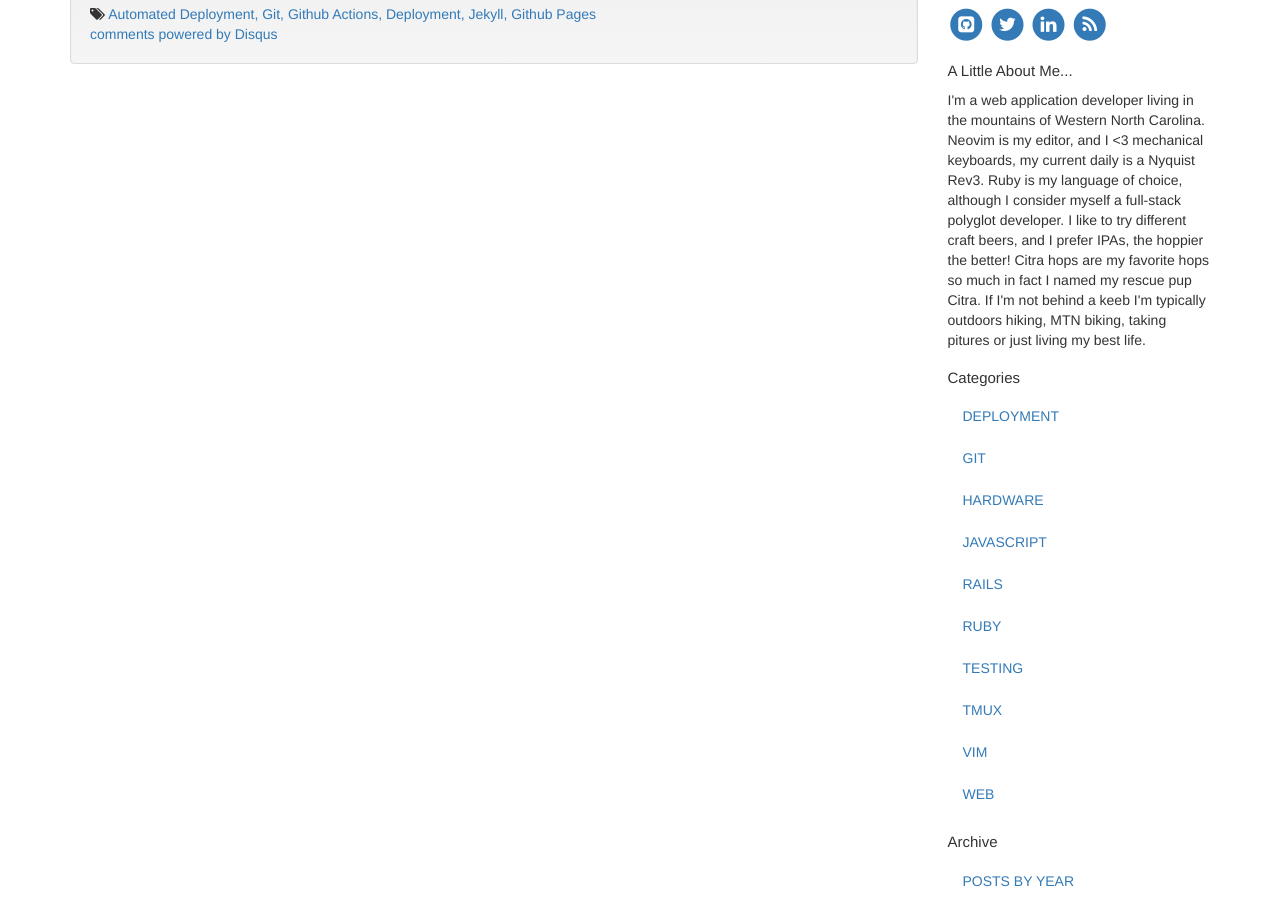
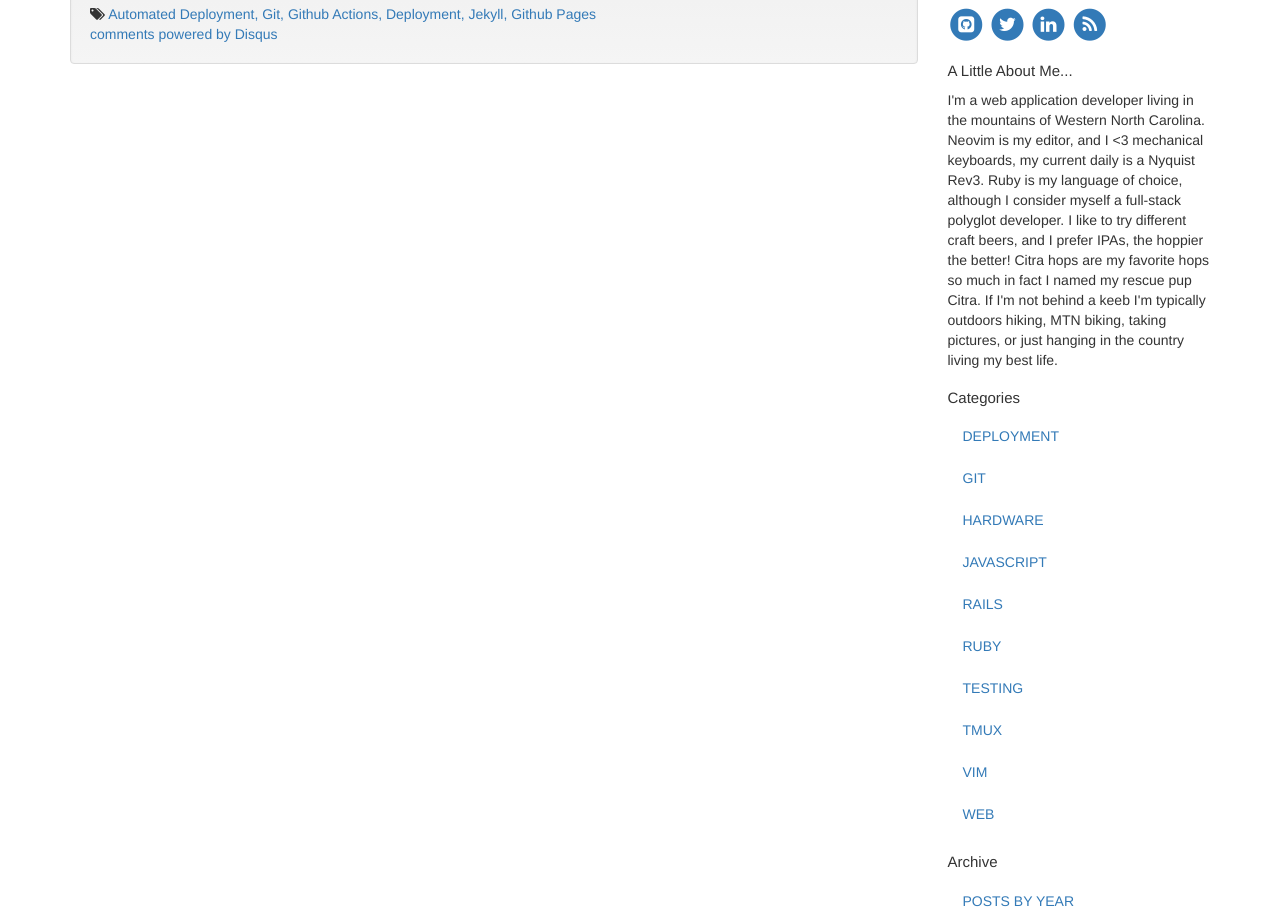
Before and after one commit to danielnolan/danielnolan.github.com, a Jekyll site: the page built from _posts/2023-10-23-deploying-my-blog-to-github-with-github-actions.md, in a window 1280 px wide and 1185 px high, cut to the strip 264-1185 px from the top of the window. Built offline with Jekyll 4.4.1, drawn with Linux system fonts in a browser that asks for light colours; nearby versions of some CDN libraries; comment, search, counter and statistics services are not loaded.

Commit message:
Copy updates

```diff
--- a/_includes/sidebar.html
+++ b/_includes/sidebar.html
@@ -38,8 +38,8 @@
     Nyquist Rev3. Ruby is my language of choice, although I consider myself a full-stack
     polyglot developer. I like to try different craft beers, and I prefer IPAs, the hoppier the
     better! Citra hops are my favorite hops so much in fact I named my rescue pup
-    Citra. If I'm not behind a keeb I'm typically outdoors hiking, MTN biking, taking pitures or
-    just living my best life.
+    Citra. If I'm not behind a keeb I'm typically outdoors hiking, MTN
+    biking, taking pictures, or just hanging in the country living my best life.
   </p>
 </div>
 <div class="sideBoxContent hidden-sm hidden-xs">
--- a/_posts/2023-10-23-deploying-my-blog-to-github-with-github-actions.md
+++ b/_posts/2023-10-23-deploying-my-blog-to-github-with-github-actions.md
@@ -28,7 +28,7 @@ run the generated HTML through [html-proofer], and deploy it to Github Pages.
 Here's [my actions workflow].
 
 [html-proofer]: https://github.com/gjtorikian/html-proofer
-[my blog]: https://danielnolan.com
+[my blog]: https://github.com/danielnolan/danielnolan.github.com
 [deploy pages Github Action]: https://github.com/actions/deploy-pages
 [starter workflow for Jekyll]: https://github.com/actions/starter-workflows/blob/main/pages/jekyll.yml
 [my actions workflow]: https://github.com/danielnolan/danielnolan.github.com/blob/main/.github/workflows/pages.yml
```
